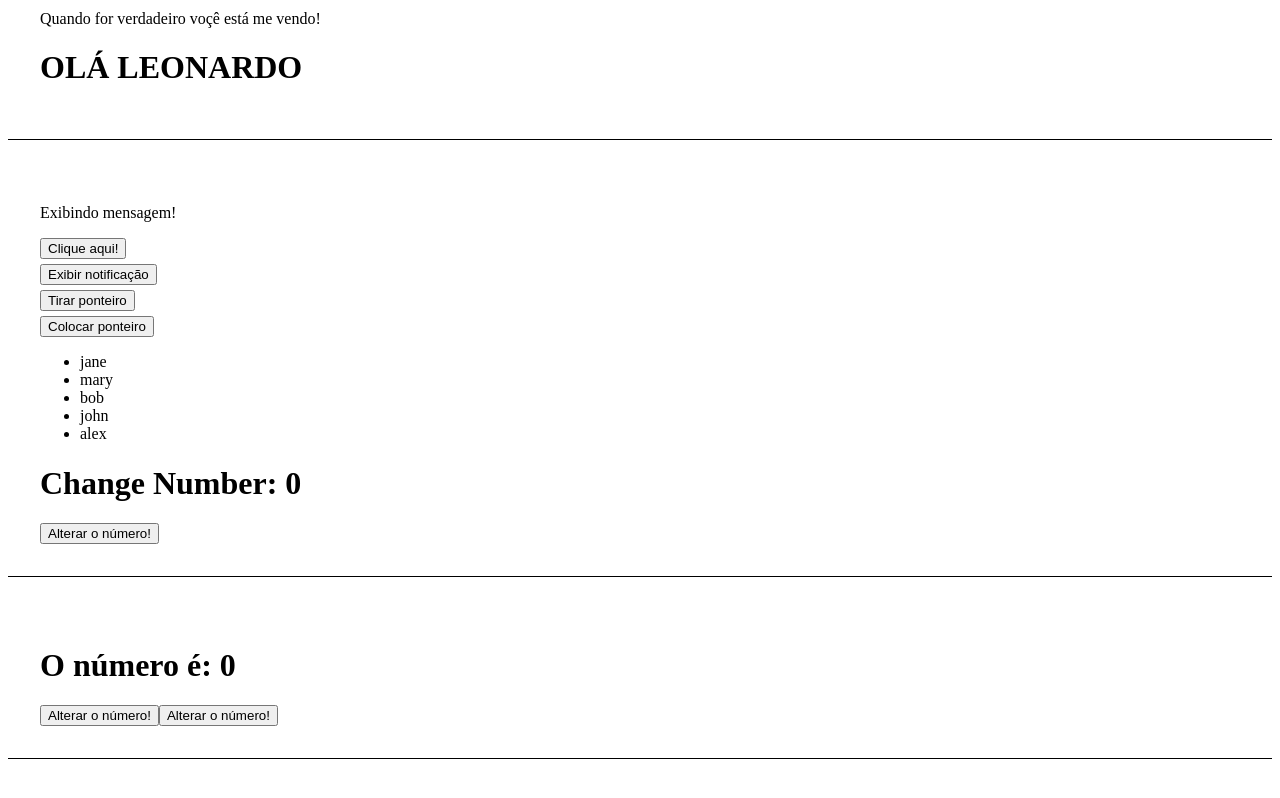
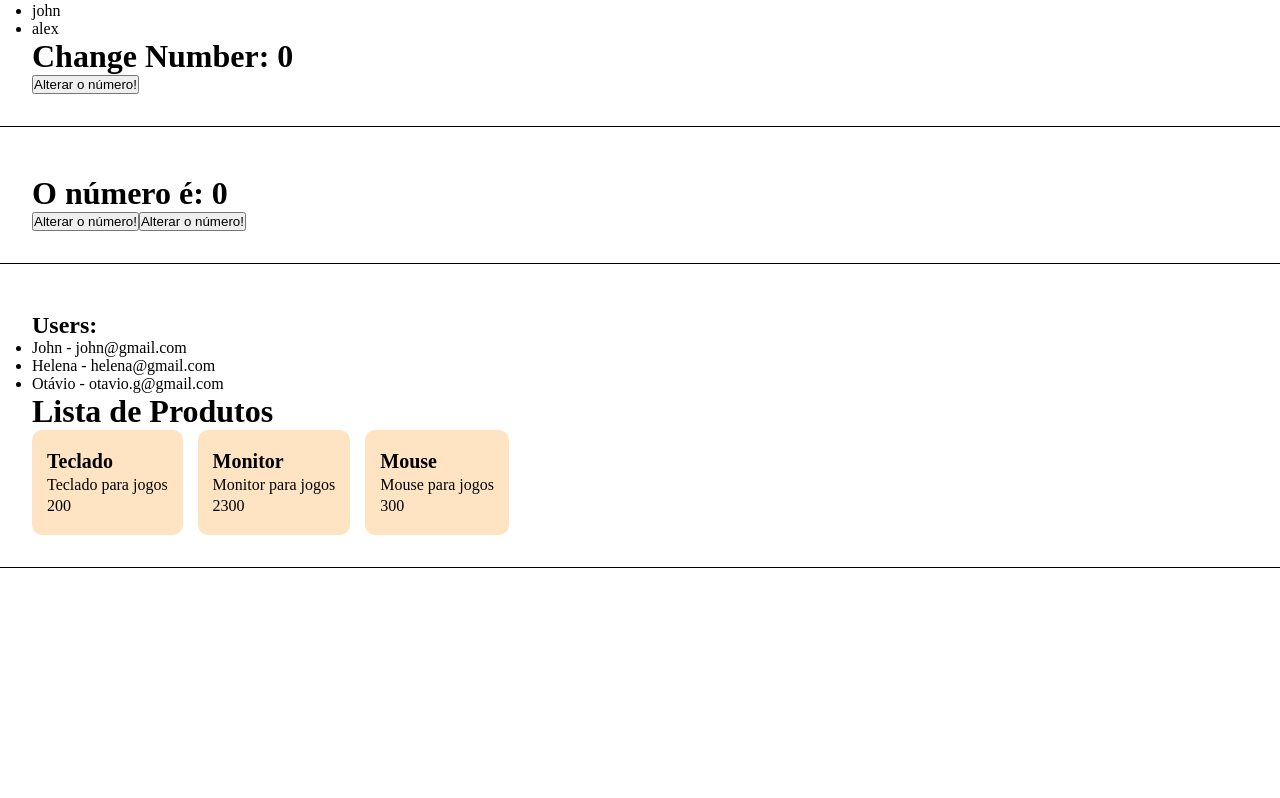
Before and after one commit to ssoaresleo/Angular, an Angular app: page / in a window 1280 px wide. Shown: the part 923-1721 px from the top of the page. Built offline with nearby package versions, Linux system fonts and the light colour scheme.

Commit message:
feat: List-Render

```diff
--- a/src/app/app.component.html
+++ b/src/app/app.component.html
@@ -11,3 +11,4 @@
 <app-if-render />
 <app-events />
 <app-emitter />
+<app-list-render />
--- a/src/app/app.component.ts
+++ b/src/app/app.component.ts
@@ -9,6 +9,7 @@ import { DirectivesComponent } from './components/directives/directives.componen
 import { IfRenderComponent } from './components/if-render/if-render.component';
 import { EventsComponent } from './components/events/events.component';
 import { EmitterComponent } from './components/emitter/emitter.component';
+import { ListRenderComponent } from './components/list-render/list-render.component';
 
 @Component({
   selector: 'app-root',
@@ -21,6 +22,7 @@ import { EmitterComponent } from './components/emitter/emitter.component';
     IfRenderComponent,
     EventsComponent,
     EmitterComponent,
+    ListRenderComponent
   ],
   templateUrl: './app.component.html',
   styleUrl: './app.component.scss',
--- /dev/null
+++ b/src/app/components/list-render/list-render.component.html
@@ -0,0 +1,21 @@
+<div class="class">
+  <h2>Users:</h2>
+  <ul>
+    <!-- <li *ngFor="let user of users">{{ user.name }} - {{ user.email }}</li> -->
+    @for (user of users; track user) {
+    <li>{{ user.name }} - {{ user.email }}</li>
+    }
+
+    <h1>Lista de Produtos</h1>
+
+    <div class="list-products">
+      @for (product of products; track product) {
+      <app-product-card
+        [name]="product.name"
+        [description]="product.description"
+        [price]="product.price"
+      ></app-product-card>
+      }
+    </div>
+  </ul>
+</div>
--- /dev/null
+++ b/src/app/components/list-render/list-render.component.scss
@@ -0,0 +1,5 @@
+.list-products {
+  display: flex;
+  flex-direction: row;
+  gap: 15px;
+}
--- /dev/null
+++ b/src/app/components/list-render/list-render.component.ts
@@ -0,0 +1,35 @@
+import { CommonModule } from '@angular/common';
+import { Component } from '@angular/core';
+import { ProductCardComponent } from '../product-card/product-card.component';
+
+type UserProps = {
+  name: string;
+  email: string;
+};
+
+type ProductProps = {
+  name: string;
+  description: string;
+  price: number;
+};
+
+@Component({
+  selector: 'app-list-render',
+  standalone: true,
+  imports: [CommonModule, ProductCardComponent],
+  templateUrl: './list-render.component.html',
+  styleUrl: './list-render.component.scss',
+})
+export class ListRenderComponent {
+  users: UserProps[] = [
+    { name: 'John', email: 'john@gmail.com' },
+    { name: 'Helena', email: 'helena@gmail.com' },
+    { name: 'Otávio', email: 'otavio.g@gmail.com' },
+  ];
+
+  products: ProductProps[] = [
+    { name: 'Teclado', description: 'Teclado para jogos', price: 200 },
+    { name: 'Monitor', description: 'Monitor para jogos', price: 2300 },
+    { name: 'Mouse', description: 'Mouse para jogos', price: 300 },
+  ];
+}
--- /dev/null
+++ b/src/app/components/product-card/product-card.component.html
@@ -0,0 +1,7 @@
+<div class="card-container">
+  <div class="card-content">
+    <h1>{{ name }}</h1>
+    <p>{{ description }}</p>
+    <span>{{ price }}</span>
+  </div>
+</div>
--- /dev/null
+++ b/src/app/components/product-card/product-card.component.scss
@@ -0,0 +1,15 @@
+.card-container {
+  background-color: bisque;
+  border-radius: 10px;
+  padding: 20px 15px;
+
+  .card-content {
+    display: flex;
+    flex-direction: column;
+    gap: 3px;
+
+    h1 {
+      font-size: 20px;
+    }
+  }
+}
--- a/src/styles.scss
+++ b/src/styles.scss
@@ -1,4 +1,10 @@
 /* You can add global styles to this file, and also import other style files */
+
+* {
+  padding: 0;
+  margin: 0;
+  box-sizing: border-box;
+}
 
 body {
   padding-bottom: 500px;
```
Also changed, not shown: src/app/components/product-card/product-card.component.ts (added, +14 -0 lines), 2 other files (tests, documents, lock files or other folders).
